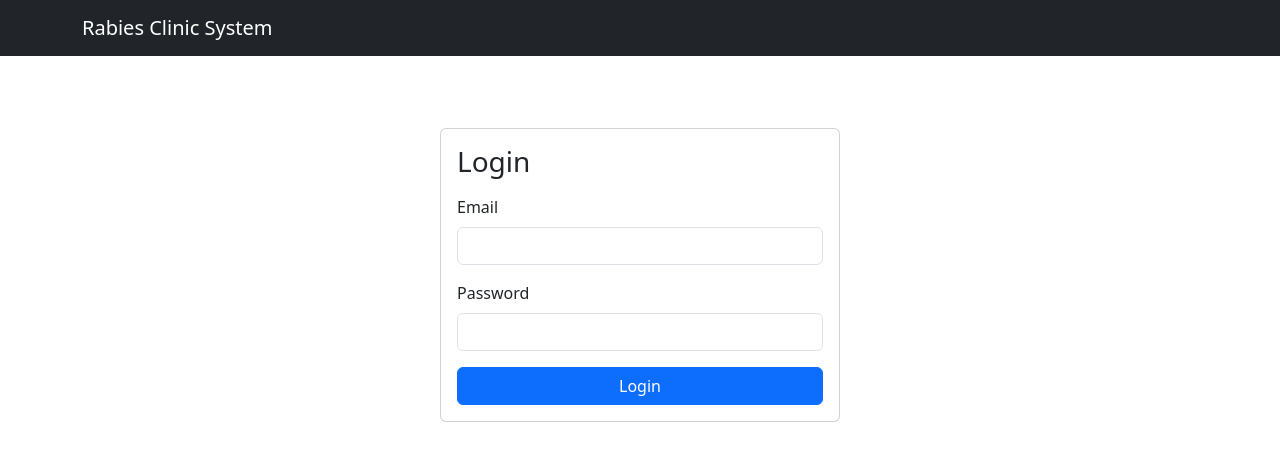
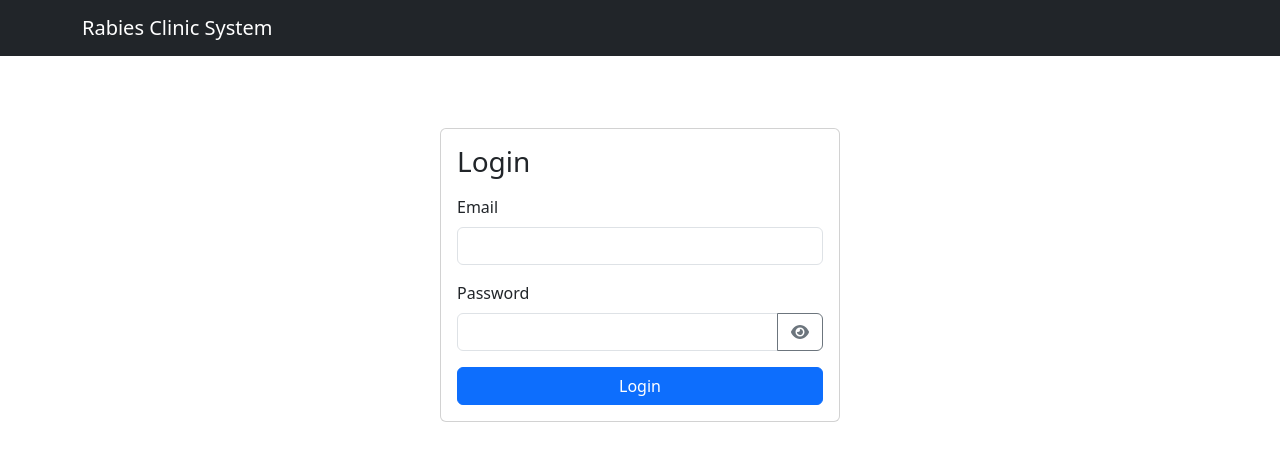
Before and after one commit to fghoneycutt/RabiesClinic, a React (Vite) app in the folder client/: page /login in a window 1280 px wide. Shown: the top 460 px of the page. Built offline with nearby package versions, Linux system fonts and the light colour scheme; no server answers.

Commit message:
timezone bug fix

```diff
--- a/client/package.json
+++ b/client/package.json
@@ -10,6 +10,9 @@
     "preview": "vite preview"
   },
   "dependencies": {
+    "@fortawesome/fontawesome-svg-core": "^7.2.0",
+    "@fortawesome/free-solid-svg-icons": "^7.2.0",
+    "@fortawesome/react-fontawesome": "^3.3.1",
     "axios": "^1.16.0",
     "bootstrap": "^5.3.8",
     "faicon": "^1.1.0",
--- a/client/src/api/api.ts
+++ b/client/src/api/api.ts
@@ -20,9 +20,7 @@ api.interceptors.request.use(
 
     return config;
   },
-  (error) => {
-    return Promise.reject(error);
-  }
+  (error) => Promise.reject(error)
 );
 
 // ------------------------------------
@@ -33,12 +31,18 @@ api.interceptors.response.use(
   (response) => response,
   (error) => {
     const status = error?.response?.status;
+    const token = localStorage.getItem('token');
+    const requestUrl = error?.config?.url ?? '';
 
-    // If token is invalid/expired → force logout
-    if (status === 401) {
+    const isLoginRequest =
+      requestUrl.includes('/auth/login');
+
+    if (
+      status === 401 &&
+      token &&
+      !isLoginRequest
+    ) {
       localStorage.removeItem('token');
-
-      // Optional: hard redirect to login
       window.location.href = '/login';
     }
 
--- /dev/null
+++ b/client/src/components/input/PasswordInput.tsx
@@ -0,0 +1,55 @@
+import { useState } from 'react';
+import { FontAwesomeIcon } from '@fortawesome/react-fontawesome';
+import {
+  faEye,
+  faEyeSlash
+} from '@fortawesome/free-solid-svg-icons';
+
+import Button from 'react-bootstrap/Button';
+
+type PasswordInputProps = {
+  label: string;
+  value: string;
+  onChange: (value: string) => void;
+  required?: boolean;
+  autoComplete?: string;
+};
+
+export default function PasswordInput({
+  label,
+  value,
+  onChange,
+  required = false,
+  autoComplete = 'current-password'
+}: PasswordInputProps) {
+  const [showPassword, setShowPassword] = useState(false);
+
+  return (
+    <div>
+      <label className="form-label">
+        {label}
+        {required}
+      </label>
+
+      <div className="input-group">
+        <input
+          type={showPassword ? 'text' : 'password'}
+          className="form-control"
+          value={value}
+          autoComplete={autoComplete}
+          onChange={(e) => onChange(e.target.value)}
+        />
+
+        <Button
+          variant="outline-secondary"
+          type="button"
+          onClick={() => setShowPassword(prev => !prev)}
+        >
+          <FontAwesomeIcon
+            icon={showPassword ? faEyeSlash : faEye}
+          />
+        </Button>
+      </div>
+    </div>
+  );
+}
--- a/client/src/pages/Home.tsx
+++ b/client/src/pages/Home.tsx
@@ -21,9 +21,22 @@ type Clinic = {
   end_time: string;
 };
 
+// ------------------------------------
+// Prevent timezone shifts when parsing
+// YYYY-MM-DD values from PostgreSQL
+// ------------------------------------
+const parseClinicDate = (dateString: string) => {
+  const [year, month, day] = dateString
+    .split('-')
+    .map(Number);
+
+  return new Date(year, month - 1, day);
+};
+
 export default function Home() {
   const navigate = useNavigate();
-  document.title="Home"
+
+  document.title = 'Home';
 
   const [upcoming, setUpcoming] = useState<Clinic[]>([]);
   const [past, setPast] = useState<Clinic[]>([]);
@@ -35,19 +48,24 @@ export default function Home() {
 
         const now = new Date();
 
+        const today = new Date(
+          now.getFullYear(),
+          now.getMonth(),
+          now.getDate()
+        );
+
         const upcomingClinics = res.data.filter((c: Clinic) => {
-          const clinicDate = new Date(c.clinic_date);
-          return clinicDate >= new Date(now.toDateString());
+          const clinicDate = parseClinicDate(c.clinic_date);
+          return clinicDate >= today;
         });
 
         const pastClinics = res.data.filter((c: Clinic) => {
-          const clinicDate = new Date(c.clinic_date);
-          return clinicDate < new Date(now.toDateString());
+          const clinicDate = parseClinicDate(c.clinic_date);
+          return clinicDate < today;
         });
 
         setUpcoming(upcomingClinics);
         setPast(pastClinics);
-
       } catch (err) {
         console.error(err);
       }
@@ -56,31 +74,50 @@ export default function Home() {
     fetchClinics();
   }, []);
 
-  const formatDateTime = (date: string, start: string, end: string) => {
-    const d = new Date(date);
+  const formatDateTime = (
+    date: string,
+    start: string,
+    end: string
+  ) => {
+    const d = parseClinicDate(date);
 
-    const weekday = d.toLocaleDateString('en-US', { weekday: 'long' });
-    const month = d.toLocaleDateString('en-US', { month: 'long' });
+    const weekday = d.toLocaleDateString('en-US', {
+      weekday: 'long'
+    });
+
+    const month = d.toLocaleDateString('en-US', {
+      month: 'long'
+    });
+
     const day = d.getDate();
 
     const getOrdinal = (n: number) => {
       if (n > 3 && n < 21) return 'th';
+
       switch (n % 10) {
-        case 1: return 'st';
-        case 2: return 'nd';
-        case 3: return 'rd';
-        default: return 'th';
+        case 1:
+          return 'st';
+        case 2:
+          return 'nd';
+        case 3:
+          return 'rd';
+        default:
+          return 'th';
       }
     };
 
     const formatTime = (time: string) => {
-      // expects "HH:MM"
       const [hourStr, minute] = time.split(':');
+
       let hour = parseInt(hourStr, 10);
 
       const ampm = hour >= 12 ? 'pm' : 'am';
+
       hour = hour % 12;
-      if (hour === 0) hour = 12;
+
+      if (hour === 0) {
+        hour = 12;
+      }
 
       return `${hour}:${minute}${ampm}`;
     };
@@ -100,7 +137,6 @@ export default function Home() {
     return (
       <Card className="mb-3">
         <Card.Body>
-
           <h5
             style={{ cursor: 'pointer', color: '#0d6efd' }}
             onClick={() => navigate(`/clinics/${clinic.id}`)}
@@ -113,7 +149,8 @@ export default function Home() {
           </p>
 
           <p className="mb-1">
-            {clinic.address}, {clinic.city}, {clinic.state} {clinic.zip_code}
+            {clinic.address}, {clinic.city}, {clinic.state}{' '}
+            {clinic.zip_code}
           </p>
 
           <p className="mb-3">
@@ -127,26 +164,36 @@ export default function Home() {
           {isPast ? (
             <Button
               variant="success"
-              onClick={() => exportClinic(clinic.id, clinic.name)}
+              onClick={() =>
+                exportClinic(clinic.id, clinic.name)
+              }
             >
               Export Data
             </Button>
           ) : null}
-
         </Card.Body>
       </Card>
     );
   };
 
-  const exportClinic = async (clinicId: string, clinicName: string) => {
+  const exportClinic = async (
+    clinicId: string,
+    clinicName: string
+  ) => {
     try {
-      const res = await api.get(`/clinics/${clinicId}/export`, {
-        responseType: 'blob'
-      });
+      const res = await api.get(
+        `/clinics/${clinicId}/export`,
+        {
+          responseType: 'blob'
+        }
+      );
 
-      const url = window.URL.createObjectURL(new Blob([res.data]));
+      const url = window.URL.createObjectURL(
+        new Blob([res.data])
+      );
 
       const link = document.createElement('a');
+
       link.href = url;
 
       link.setAttribute(
@@ -155,11 +202,12 @@ export default function Home() {
       );
 
       document.body.appendChild(link);
+
       link.click();
 
       link.remove();
+
       window.URL.revokeObjectURL(url);
-
     } catch (err) {
       console.error('Export failed:', err);
       alert('Failed to export clinic data');
@@ -168,9 +216,7 @@ export default function Home() {
 
   return (
     <div>
-
       <div className="d-flex justify-content-between align-items-center mb-4">
-
         <h2 className="mb-0">Clinics</h2>
 
         <Button
@@ -179,12 +225,16 @@ export default function Home() {
         >
           + Create Clinic
         </Button>
-
       </div>
 
-      <Tabs defaultActiveKey="upcoming" className="mb-3">
-
-        <Tab eventKey="upcoming" title="Upcoming Clinics">
+      <Tabs
+        defaultActiveKey="upcoming"
+        className="mb-3"
+      >
+        <Tab
+          eventKey="upcoming"
+          title="Upcoming Clinics"
+        >
           {upcoming.length === 0 ? (
             <p>No upcoming clinics.</p>
           ) : (
@@ -198,7 +248,10 @@ export default function Home() {
           )}
         </Tab>
 
-        <Tab eventKey="past" title="Past Clinics">
+        <Tab
+          eventKey="past"
+          title="Past Clinics"
+        >
           {past.length === 0 ? (
             <p>No past clinics.</p>
           ) : (
@@ -211,9 +264,7 @@ export default function Home() {
             ))
           )}
         </Tab>
-
       </Tabs>
-
     </div>
   );
 }
--- a/client/src/pages/LoginPage.tsx
+++ b/client/src/pages/LoginPage.tsx
@@ -5,10 +5,13 @@ import { useAuth } from '../auth/AuthContext';
 import Card from 'react-bootstrap/Card';
 import Button from 'react-bootstrap/Button';
 import Form from 'react-bootstrap/Form';
+import Alert from 'react-bootstrap/Alert';
+
+import PasswordInput from '../components/input/PasswordInput';
 
 export default function LoginPage() {
+  document.title = 'Login';
 
-  document.title="Login"
   const { login } = useAuth();
   const navigate = useNavigate();
   const location = useLocation();
@@ -17,16 +20,19 @@ export default function LoginPage() {
 
   const [email, setEmail] = useState('');
   const [password, setPassword] = useState('');
+
   const [loading, setLoading] = useState(false);
+  const [error, setError] = useState('');
 
   const handleSubmit = async () => {
     setLoading(true);
+    setError('');
 
     try {
       await login(email, password);
       navigate(from, { replace: true });
-    } catch (err) {
-      alert('Invalid credentials');
+    } catch {
+      setError('Invalid email or password.');
     } finally {
       setLoading(false);
     }
@@ -39,20 +45,30 @@ export default function LoginPage() {
 
           <h3 className="mb-3">Login</h3>
 
+          {error && (
+            <Alert variant="danger">
+              {error}
+            </Alert>
+          )}
+
           <Form.Group className="mb-3">
             <Form.Label>Email</Form.Label>
+
             <Form.Control
+              type="email"
               value={email}
-              onChange={e => setEmail(e.target.value)}
+              autoComplete="username"
+              onChange={(e) => setEmail(e.target.value)}
             />
           </Form.Group>
 
           <Form.Group className="mb-3">
-            <Form.Label>Password</Form.Label>
-            <Form.Control
-              type="password"
+            <PasswordInput
+              label="Password"
               value={password}
-              onChange={e => setPassword(e.target.value)}
+              required
+              autoComplete="current-password"
+              onChange={setPassword}
             />
           </Form.Group>
 
```
Also changed, not shown: 2 other files (tests, documents, lock files or other folders).
